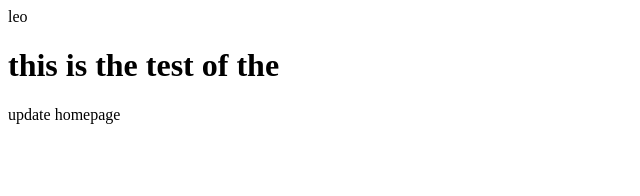
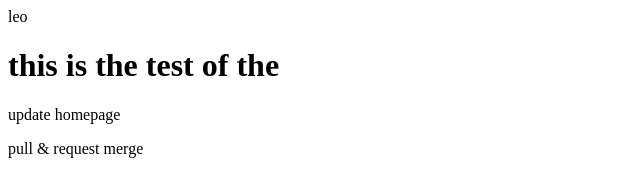
Before and after one commit to Leo1piece/git-demo, a plain HTML site: page index.html in a window 1280 px wide. Shown: the whole page, without its empty margins (0-640 px from the left). Drawn offline with Linux system fonts and the light colour scheme.

Commit message:
pull request merge

```diff
--- a/index.html
+++ b/index.html
@@ -11,6 +11,6 @@
 
 <h1>this is the test of the </h1>
 <p>update homepage</p>
-
+<p>pull & request merge</p>
 </body>
 </html>
```
